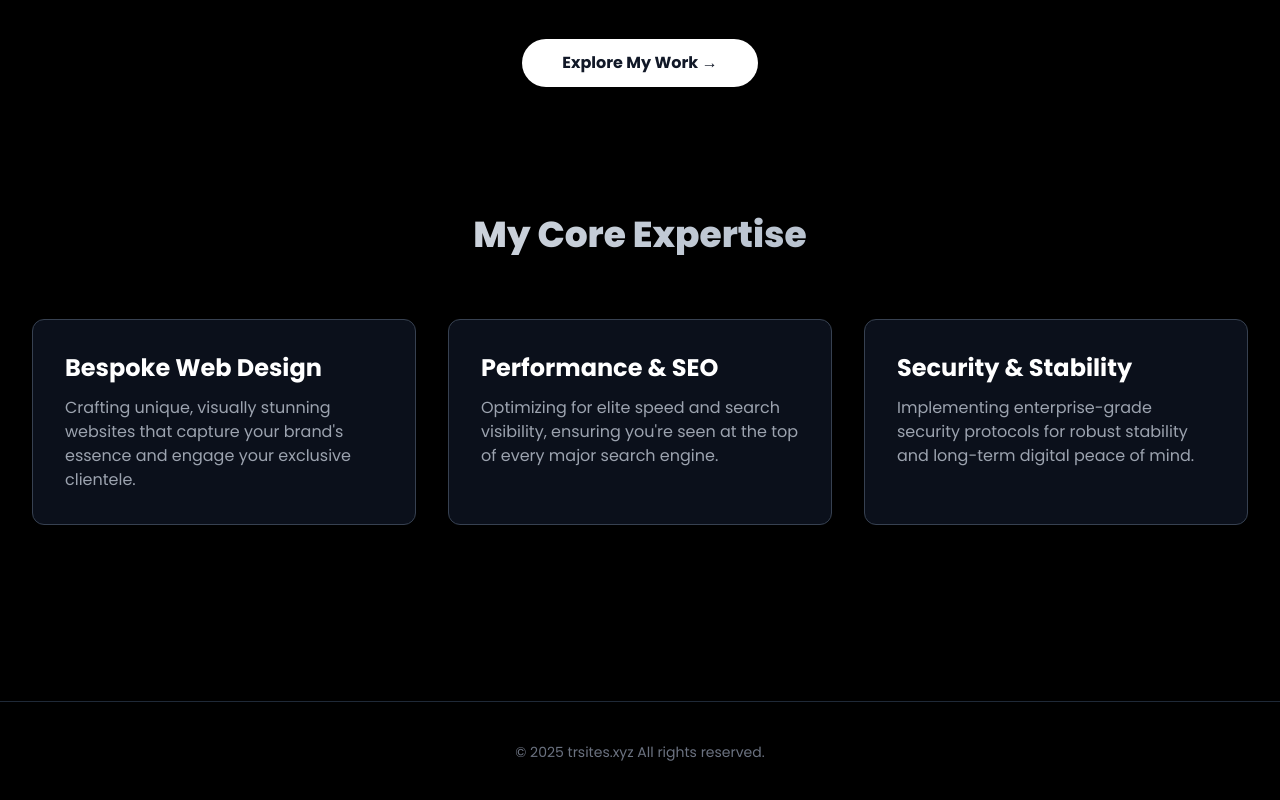
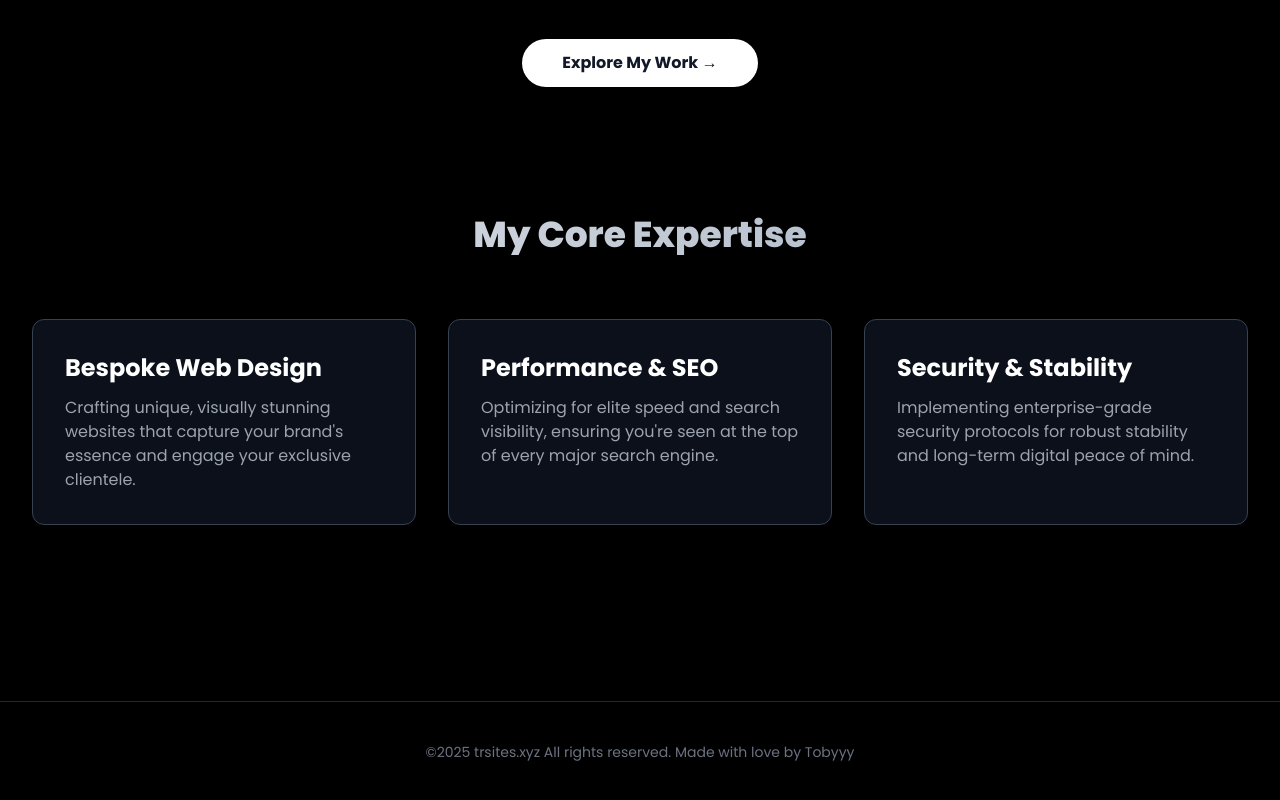
Before and after one commit to Roberts-IT-man/trsites1, a plain HTML site: page index.html in a window 1280 px wide. Shown: the part 657-1457 px from the top of the page. Drawn offline with nearby package versions, Linux system fonts and the light colour scheme.

Commit message:
Update index.html

```diff
--- a/index.html
+++ b/index.html
@@ -276,7 +276,7 @@
 </main>
 
 <footer class="text-center py-10 border-t border-gray-800 mt-20">
-    <p class="text-gray-500 text-sm">&copy; 2025 trsites.xyz All rights reserved.</p>
+    <p class="text-gray-500 text-sm">&copy;2025 trsites.xyz All rights reserved. Made with love by Tobyyy</p>
 </footer>
 
 </div>
```
